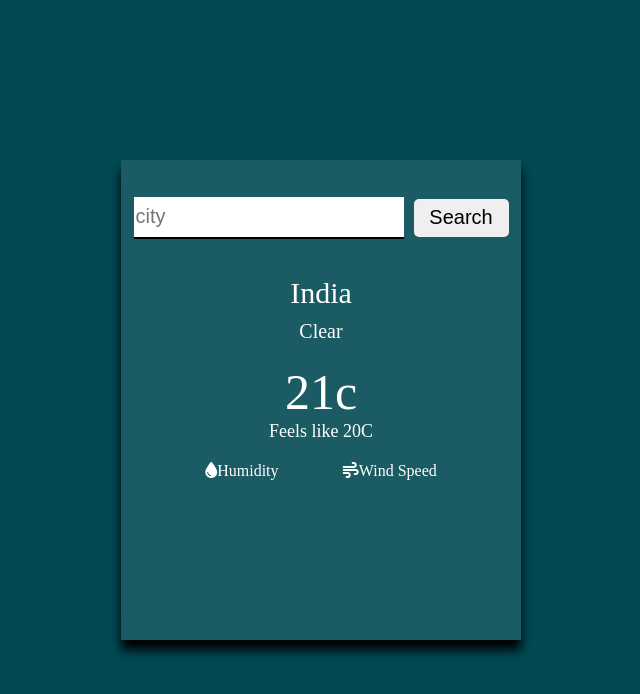
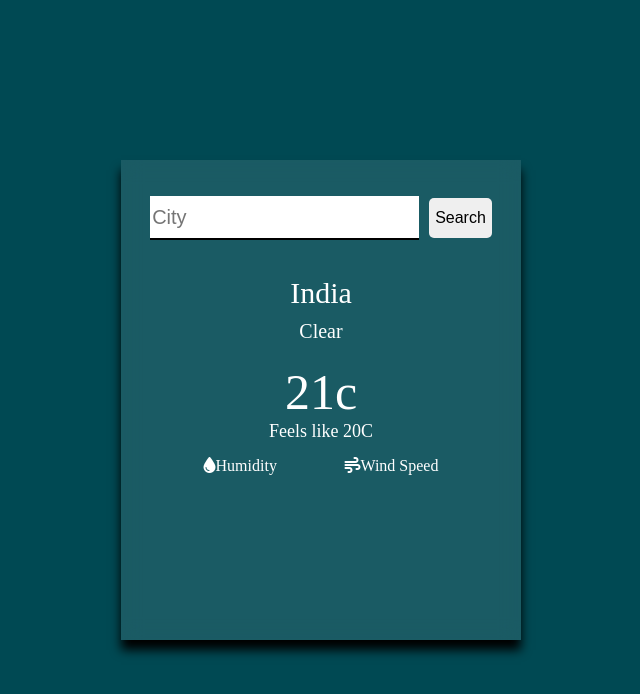
Before and after one commit to SakshamManav/weather-app, a plain HTML site: page index.html in a window 1280 px wide. Shown: the whole page, without its empty margins (319-959 px from the left). Drawn offline with Linux system fonts and the light colour scheme.

Commit message:
removing circles

```diff
--- a/index.html
+++ b/index.html
@@ -8,13 +8,13 @@
   <title>Weather App</title>
 </head>
 <body>
-  <div class="container1">
+  <!-- <div class="container1">
     <div class="circle1"></div>
   <div class="circle2"></div>
-  </div>
+  </div> -->
   <div class="container">
     <div class="header">
-      <input type="text" placeholder="city" id="input">
+      <input type="text" placeholder="City" id="input">
       <button class="btn">Search</button>
     </div>
     <div class="main">
--- a/style.css
+++ b/style.css
@@ -64,8 +64,8 @@ body{
 #input{
 
     font-size: 20px;
-    width:70%;
-    height:40%;
+    min-width:18vh;
+    height:5vh;
     border:none;
     border-bottom: 2px solid black;
 
@@ -76,9 +76,9 @@ body{
 }
 .btn{
 
-    font-size: 20px;
-    width:25%;
-    height:40%;
+    font-size: 16px;
+    max-width:12vh;
+    height:5vh;
     margin-left: 10px;
     color:black;
     border: none;
@@ -113,23 +113,23 @@ body{
 }
 .footer{
     display: flex;
-    margin: 20px;
+    margin: 15px;
     justify-content: space-evenly;
 }
 .humid{
     text-align: center;
-    font-size:20px;
+    font-size:18px;
 }
 .wind1{
     text-align: center;
-    font-size: 20px;
+    font-size: 18px;
 }
 
 
 
-/* @media screen and (max-width:480px){
+@media screen and (max-width:480px){
     .container{
         height:40vh;
         width:30vh;
     }
-} */
+}
```
